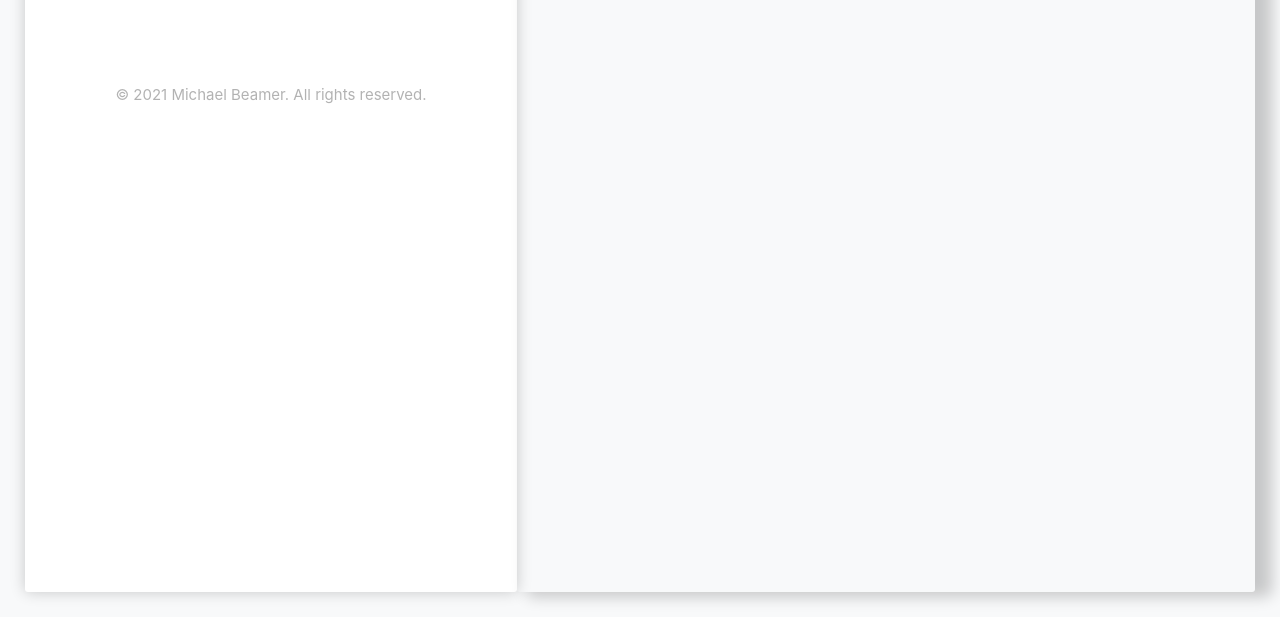
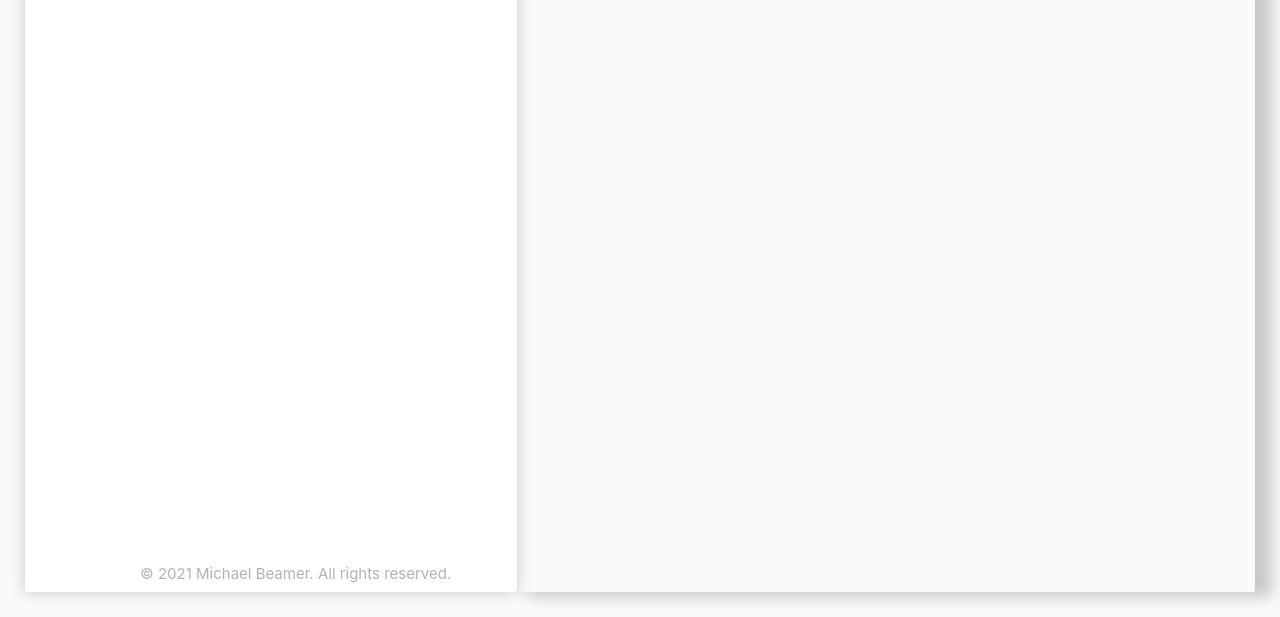
Before and after one commit to MrBeamer/hangout-app, a website: page index.html in a window 1280 px wide. Shown: the part 183-800 px from the top of the page. Drawn offline with nearby package versions, Linux system fonts and the light colour scheme.

Commit message:
quick fix

```diff
--- a/css/main.css
+++ b/css/main.css
@@ -147,11 +147,13 @@ input {
 }
 
 .copyright {
+  position: absolute;
+  bottom: 32px;
+  left: 140px;
   margin-top: auto;
   font-size: 1rem;
   text-align: center;
   color: rgba(0, 0, 0, 0.3);
-  margin: 60px 40px 20px 40px;
 }
 
 /* media query*/
```
